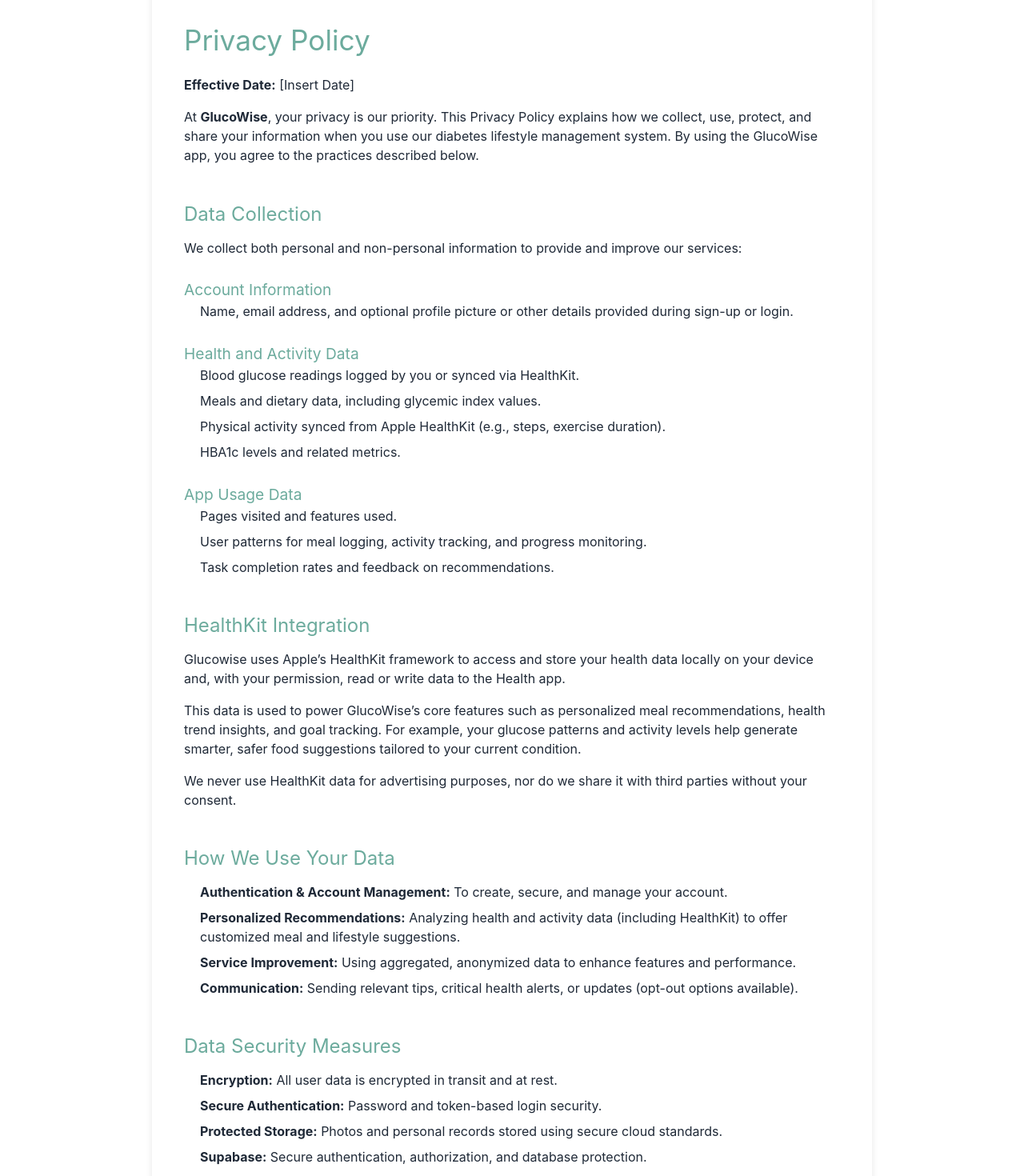
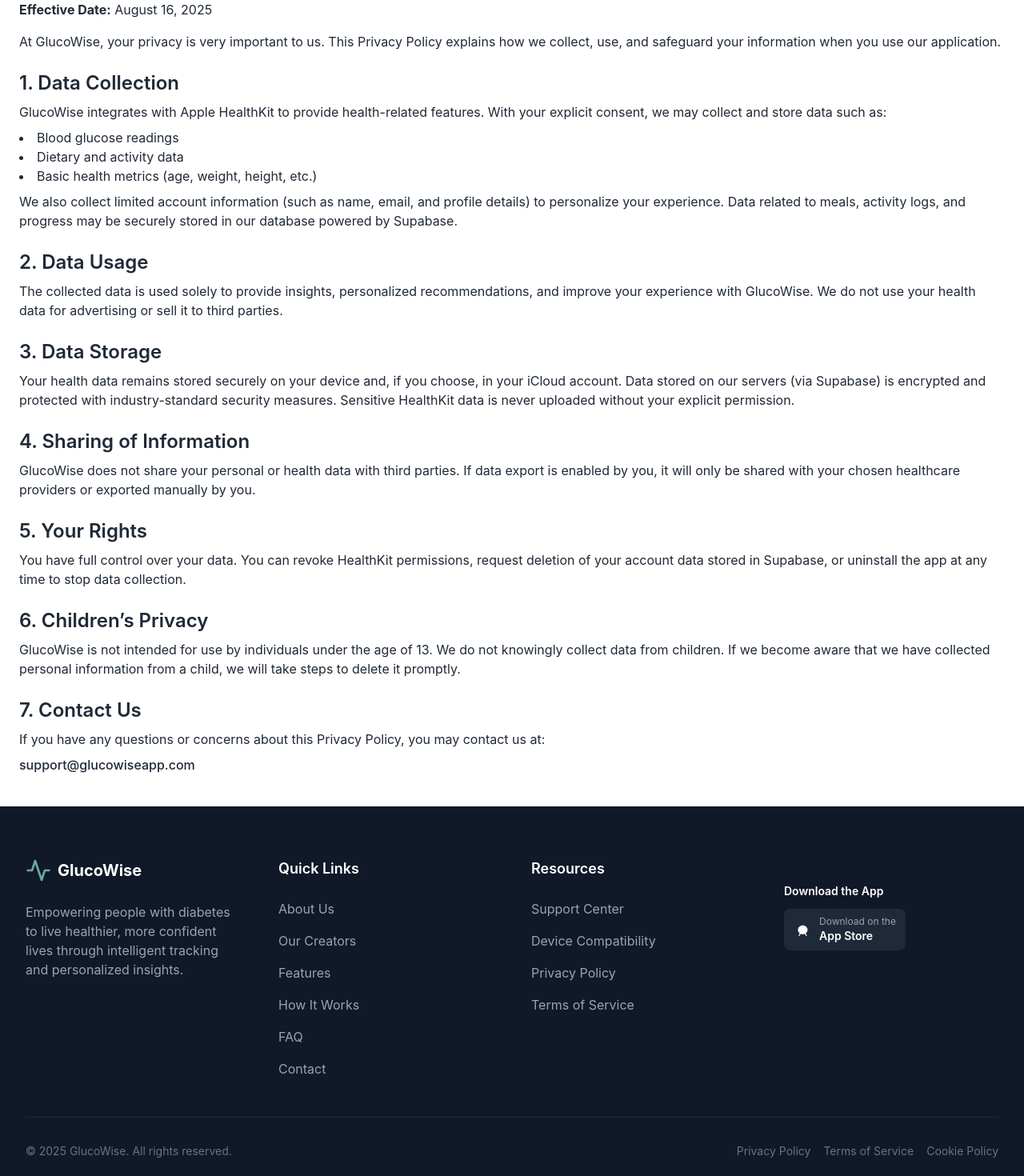
Before and after one commit to vnoor20/glucoWiseApp, a React (Vite) app: page /privacy-policy in a window 1280 px wide. Shown: the part 140-1610 px from the top of the page at 80% size. Built offline with nearby package versions, Linux system fonts and the light colour scheme.

Commit message:
privacypolicy

```diff
--- a/index.html
+++ b/index.html
@@ -1,4 +1,4 @@
-f<!doctype html>
+<!doctype html>
 <html lang="en">
   <head>
     <meta charset="UTF-8" />
--- a/package.json
+++ b/package.json
@@ -14,6 +14,7 @@
     "lucide-react": "^0.344.0",
     "react": "^18.3.1",
     "react-dom": "^18.3.1",
+    "react-helmet": "^6.1.0",
     "react-router-dom": "^7.6.1"
   },
   "devDependencies": {
--- a/src/PrivacyPolicy.tsx
+++ b/src/PrivacyPolicy.tsx
@@ -2,173 +2,83 @@ import React from "react";
 
 const PrivacyPolicy = () => {
   return (
-    <>
-      <head>
-        <title>Privacy Policy - GlucoWise</title>
-        <meta name="viewport" content="width=device-width, initial-scale=1" />
-      </head>
-      <div className="container">
-        <h1>Privacy Policy</h1>
-        <p><strong>Effective Date:</strong> [Insert Date]</p>
-        <p>
-          At <strong>GlucoWise</strong>, your privacy is our priority. This Privacy Policy explains how we collect,
-          use, protect, and share your information when you use our diabetes lifestyle management system. By using the
-          GlucoWise app, you agree to the practices described below.
-        </p>
+    <div className="container mx-auto px-6 py-10 text-gray-800 pt-20">
+      <h1 className="text-3xl font-bold mb-6">Privacy Policy - GlucoWise</h1>
+      <p>
+        <strong>Effective Date:</strong> August 16, 2025
+      </p>
 
-        <h2>Data Collection</h2>
-        <p>We collect both personal and non-personal information to provide and improve our services:</p>
+      <p className="mt-4">
+        At GlucoWise, your privacy is very important to us. This Privacy Policy
+        explains how we collect, use, and safeguard your information when you
+        use our application.
+      </p>
 
-        <h3>Account Information</h3>
-        <ul>
-          <li>Name, email address, and optional profile picture or other details provided during sign-up or login.</li>
-        </ul>
+      <h2 className="text-2xl font-semibold mt-6 mb-2">1. Data Collection</h2>
+      <p>
+        GlucoWise integrates with Apple HealthKit to provide health-related
+        features. With your explicit consent, we may collect and store data such
+        as:
+      </p>
+      <ul className="list-disc list-inside mt-2">
+        <li>Blood glucose readings</li>
+        <li>Dietary and activity data</li>
+        <li>Basic health metrics (age, weight, height, etc.)</li>
+      </ul>
+      <p className="mt-2">
+        We also collect limited account information (such as name, email, and
+        profile details) to personalize your experience. Data related to meals,
+        activity logs, and progress may be securely stored in our database
+        powered by Supabase.
+      </p>
 
-        <h3>Health and Activity Data</h3>
-        <ul>
-          <li>Blood glucose readings logged by you or synced via HealthKit.</li>
-          <li>Meals and dietary data, including glycemic index values.</li>
-          <li>Physical activity synced from Apple HealthKit (e.g., steps, exercise duration).</li>
-          <li>HBA1c levels and related metrics.</li>
-        </ul>
+      <h2 className="text-2xl font-semibold mt-6 mb-2">2. Data Usage</h2>
+      <p>
+        The collected data is used solely to provide insights, personalized
+        recommendations, and improve your experience with GlucoWise. We do not
+        use your health data for advertising or sell it to third parties.
+      </p>
 
-        <h3>App Usage Data</h3>
-        <ul>
-          <li>Pages visited and features used.</li>
-          <li>User patterns for meal logging, activity tracking, and progress monitoring.</li>
-          <li>Task completion rates and feedback on recommendations.</li>
-        </ul>
+      <h2 className="text-2xl font-semibold mt-6 mb-2">3. Data Storage</h2>
+      <p>
+        Your health data remains stored securely on your device and, if you
+        choose, in your iCloud account. Data stored on our servers (via
+        Supabase) is encrypted and protected with industry-standard
+        security measures. Sensitive HealthKit data is never uploaded without
+        your explicit permission.
+      </p>
 
-        <h2>HealthKit Integration</h2>
-        <p>Glucowise uses Apple’s HealthKit framework to access and store your health data locally on your device and, with your permission, read or write data to the Health app. </p>
-        <p>
-          This data is used to power GlucoWise’s core features such as personalized meal recommendations, health trend insights, and goal tracking. For example, your glucose patterns and activity levels help generate smarter, safer food suggestions tailored to your current condition.
-        </p>
-        <p>
-          We never use HealthKit data for advertising purposes, nor do we share it with third parties without your consent.
-        </p>
+      <h2 className="text-2xl font-semibold mt-6 mb-2">
+        4. Sharing of Information
+      </h2>
+      <p>
+        GlucoWise does not share your personal or health data with third
+        parties. If data export is enabled by you, it will only be shared with
+        your chosen healthcare providers or exported manually by you.
+      </p>
 
-        <h2>How We Use Your Data</h2>
-        <ul>
-          <li><strong>Authentication & Account Management:</strong> To create, secure, and manage your account.</li>
-          <li><strong>Personalized Recommendations:</strong> Analyzing health and activity data (including HealthKit) to offer customized meal and lifestyle suggestions.</li>
-          <li><strong>Service Improvement:</strong> Using aggregated, anonymized data to enhance features and performance.</li>
-          <li><strong>Communication:</strong> Sending relevant tips, critical health alerts, or updates (opt-out options available).</li>
-        </ul>
+      <h2 className="text-2xl font-semibold mt-6 mb-2">5. Your Rights</h2>
+      <p>
+        You have full control over your data. You can revoke HealthKit
+        permissions, request deletion of your account data stored in Supabase,
+        or uninstall the app at any time to stop data collection.
+      </p>
 
-        <h2>Data Security Measures</h2>
-        <ul>
-          <li><strong>Encryption:</strong> All user data is encrypted in transit and at rest.</li>
-          <li><strong>Secure Authentication:</strong> Password and token-based login security.</li>
-          <li><strong>Protected Storage:</strong> Photos and personal records stored using secure cloud standards.</li>
-          <li><strong>Supabase:</strong> Secure authentication, authorization, and database protection.</li>
-        </ul>
+      <h2 className="text-2xl font-semibold mt-6 mb-2">6. Children’s Privacy</h2>
+      <p>
+        GlucoWise is not intended for use by individuals under the age of 13. We
+        do not knowingly collect data from children. If we become aware that we
+        have collected personal information from a child, we will take steps to
+        delete it promptly.
+      </p>
 
-        <h2>Use of Device Capabilities</h2>
-        <ul>
-          <li><strong>Camera:</strong> To take a profile picture directly within the app.</li>
-          <li><strong>Photo Library:</strong> To optionally select images from your device.</li>
-          <li><strong>HealthKit Access:</strong> To read fitness and health metrics for enhanced tracking and meal insights.</li>
-          <li><strong>Permission Control:</strong> You can modify app permissions at any time in your iOS settings.</li>
-        </ul>
-
-        <h2>Data Sharing and Third-Party Services</h2>
-        <p>We do <strong>not</strong> sell or trade your data. Limited sharing with trusted services includes:</p>
-        <ul>
-          <li><strong>Supabase:</strong> For authentication, real-time data sync, and secure storage.</li>
-          <li><strong>Generative AI Models:</strong> Used to generate meal suggestions and glucose forecasts based on your health inputs.</li>
-          <li><strong>Analytics Services:</strong> Aggregated, anonymized behavior analytics for feature refinement.</li>
-        </ul>
-
-        <h2>Compliance with Data Protection Laws</h2>
-        <ul>
-          <li><strong>GDPR (EU):</strong> You can request access, correction, or deletion of your personal data at any time.</li>
-          <li><strong>CCPA (California):</strong> Right to know, delete, or opt out of data sharing as applicable.</li>
-        </ul>
-
-        <h2>Your Rights and Choices</h2>
-        <ul>
-          <li><strong>Access & Update:</strong> Modify your profile and health data via app settings.</li>
-          <li><strong>Data Portability:</strong> Export your data in structured formats.</li>
-          <li><strong>Delete Account:</strong> Request permanent account deletion through our support team.</li>
-        </ul>
-
-{/*         <p>Contact us at: <a href="mailto:support@glucowise.com">support@glucowise.com</a></p> */}
-
-        <footer>&copy; 2025 GlucoWise. All rights reserved.</footer>
-      </div>
-
-      <style jsx>{`
-        body {
-          font-family: -apple-system, BlinkMacSystemFont, "Segoe UI", Roboto, Oxygen,
-            Ubuntu, Cantarell, "Open Sans", "Helvetica Neue", sans-serif;
-          background-color: #f9f9f9;
-          color: #333;
-          margin: 0;
-          padding: 0 15px;
-          line-height: 1.6;
-        }
-
-        .container {
-          max-width: 900px;
-          margin: 40px auto;
-          background: #fff;
-          padding: 30px 40px;
-          box-shadow: 0 4px 8px rgba(0, 0, 0, 0.1);
-          border-radius: 8px;
-          padding-top: 100px;
-        }
-
-        h1 {
-          font-size: 2.2rem;
-          margin-bottom: 0.5em;
-          color: #6cab9d;
-        }
-
-        h2 {
-          font-size: 1.5rem;
-          margin-top: 1.8em;
-          margin-bottom: 0.5em;
-          color: #6cab9d;
-        }
-
-        h3 {
-          font-size: 1.2rem;
-          margin-top: 1.4em;
-          color: #6cab9d;
-        }
-
-        p,
-        ul {
-          font-size: 1rem;
-          margin-bottom: 1em;
-        }
-
-        ul {
-          padding-left: 20px;
-        }
-
-        li {
-          margin-bottom: 0.5em;
-        }
-
-        footer {
-          margin-top: 50px;
-          font-size: 0.9rem;
-          color: #666;
-          text-align: center;
-        }
-
-        a {
-          color: #2a7ade;
-          text-decoration: none;
-        }
-
-        a:hover {
-          text-decoration: underline;
-        }
-      `}</style>
-    </>
+      <h2 className="text-2xl font-semibold mt-6 mb-2">7. Contact Us</h2>
+      <p>
+        If you have any questions or concerns about this Privacy Policy, you may
+        contact us at:
+      </p>
+      <p className="mt-2 font-medium">support@glucowiseapp.com</p>
+    </div>
   );
 };
 
--- a/src/main.tsx
+++ b/src/main.tsx
@@ -1,10 +1,29 @@
-import { StrictMode } from 'react';
-import { createRoot } from 'react-dom/client';
-import App from './App.tsx';
-import './index.css';
+// import { StrictMode } from 'react';
+// import { createRoot } from 'react-dom/client';
+// import App from './App.tsx';
+// import './index.css';
 
-createRoot(document.getElementById('root')!).render(
-  <StrictMode>
-    <App />
-  </StrictMode>
-);
+// createRoot(document.getElementById('root')).render(
+//   <StrictMode>
+//     <App />
+//   </StrictMode>
+// );
+
+
+import React from "react";
+import ReactDOM from "react-dom/client";
+import "./index.css";
+import App from "./App";
+import { BrowserRouter } from "react-router-dom";
+
+
+const rootElement = document.getElementById("root");
+
+if (rootElement) {
+    const root = ReactDOM.createRoot(rootElement);
+    root.render(
+            <App />
+    );
+} else {
+    console.error("Root element not found");
+}
```
Also changed, not shown: 1 other file (tests, documents, lock files or other folders).
